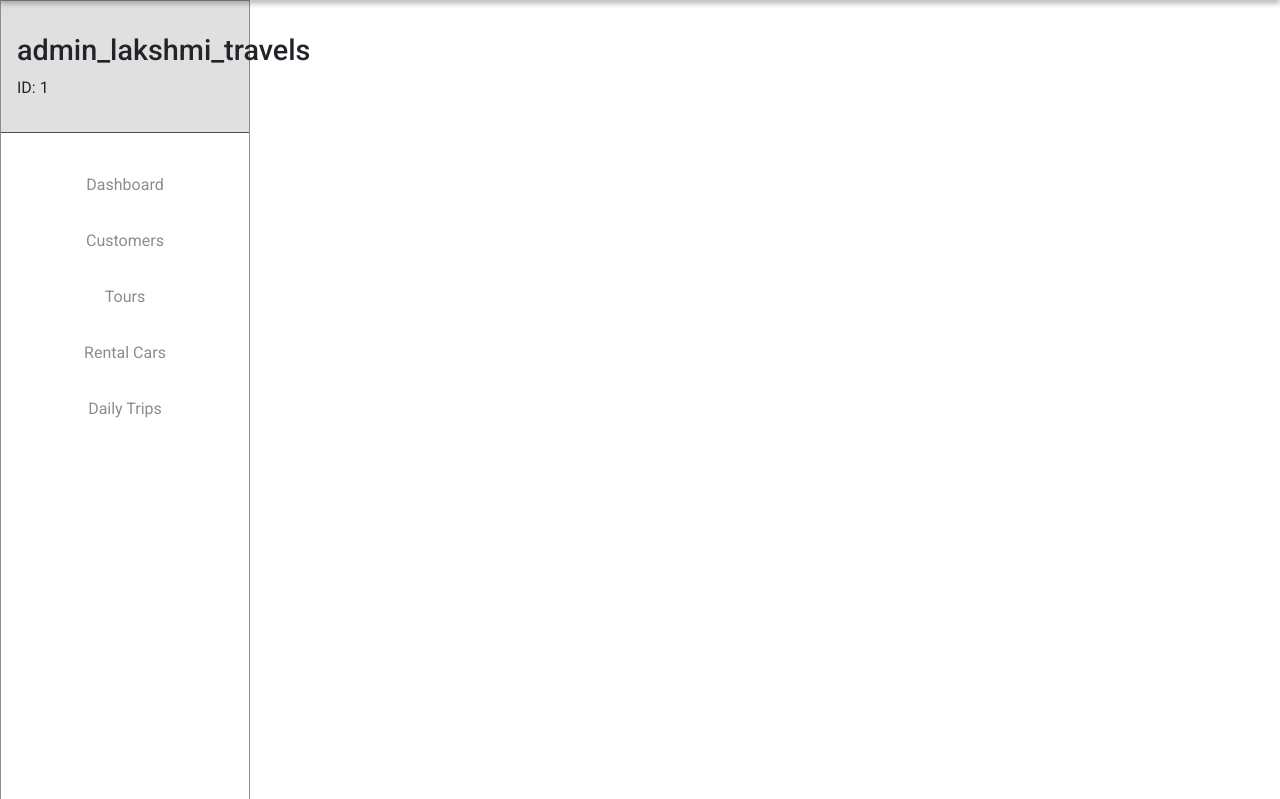
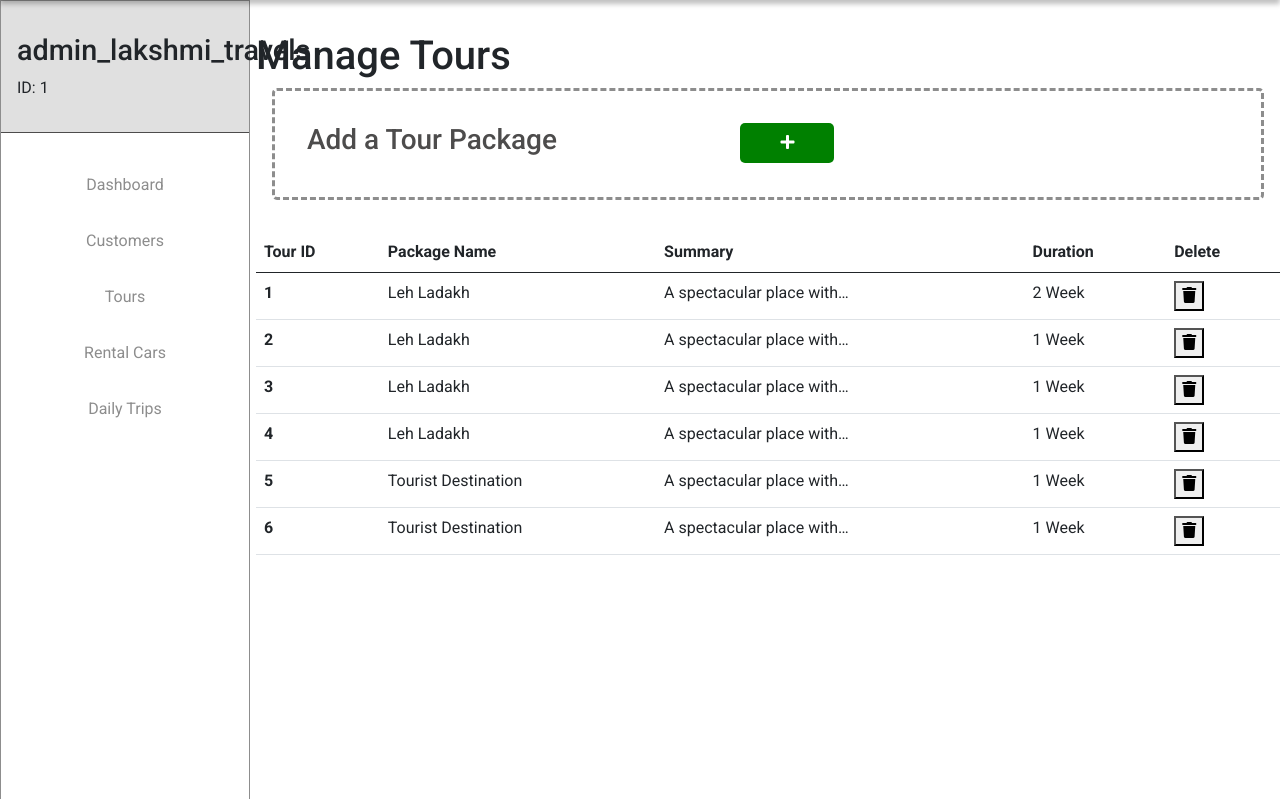
Before and after one commit to darshanbajania/lakshmi_travels, a Django app: page /admin_dashboard/tours/ in a window 1280 px wide. Shown: the part 58-857 px from the top of the page. Run offline with Django 3.2, Linux system fonts and the light colour scheme; a user stored in the database is signed in; data comes from the database, SQL or seed files in the repository; both versions use the stored data as it was after the commit; some libraries are stand-ins or nearby versions.

Commit message:
basic form integration is donw

```diff
--- a/lakshmi_travels/static/css/index.css
+++ b/lakshmi_travels/static/css/index.css
@@ -753,6 +753,7 @@ img {
   width: 100%;
   padding: 1em;
   margin: 0;
+  margin-bottom: 5em;
 }
 
 .tour-packages-section h2 {
@@ -803,24 +804,30 @@ img {
   margin-bottom: 1em;
 }
 
-.tour-packages-section .tour-packages-list .tour-package-card .button-bar a {
+.tour-packages-section .tour-packages-list .tour-package-card .button-bar button {
   text-decoration: none;
   color: #00e6e4;
   background-color: white;
   border: 1px solid #00e6e4;
   padding: 0.5em 1em;
   border-radius: 5px;
-  width: 35%;
+  width: 100%;
+  /* width: 35%; */
+  cursor: pointer;
   text-align: center;
   font-family: "Roboto", sans-serif;
   transition: 100ms ease-in;
+}
+
+.tour-packages-section .tour-packages-list .tour-package-card .button-bar .button-form{
+  width: 35%;
 }
 
 .tour-packages-section
   .tour-packages-list
   .tour-package-card
   .button-bar
-  a:hover {
+  button:hover {
   color: #05fffd;
 }
 
@@ -887,9 +894,11 @@ img {
     padding-right: 1em;
     font-size: 0.9rem;
   }
-
-  .tour-packages-section .tour-packages-list .tour-package-card .button-bar a {
+  .tour-packages-section .tour-packages-list .tour-package-card .button-bar .button-form{
     width: 40%;
+  }
+  .tour-packages-section .tour-packages-list .tour-package-card .button-bar button {
+    /* width: 40%; */
     font-size: 0.9rem;
   }
 }
--- a/lakshmi_travels/templates/lakshmi_travels/admin_dashboard.html
+++ b/lakshmi_travels/templates/lakshmi_travels/admin_dashboard.html
@@ -14,6 +14,9 @@
     <link rel="stylesheet" href="{% static 'css/admin_dashboard_daily_trips.css' %}" type="text/css" media="screen" />
 <link rel="stylesheet" href="https://cdnjs.cloudflare.com/ajax/libs/font-awesome/4.7.0/css/font-awesome.min.css">
     <link rel="stylesheet" href="{% static 'css/customer_dashboard.css' %}" type="text/css" media="screen" />
+    	<link rel="stylesheet" href="https://use.fontawesome.com/releases/v5.6.1/css/all.css"
+		integrity="sha384-gfdkjb5BdAXd+lj+gudLWI+BXq4IuLW5IT+brZEZsLFm++aCMlF1V92rMkPaX4PP" crossorigin="anonymous">
+
     <title>Customer Dashboard</title>
 </head>
 {% endblock heading%} {% block body%}
--- a/lakshmi_travels/templates/lakshmi_travels/admin_dashboard_daily_trip_form.html
+++ b/lakshmi_travels/templates/lakshmi_travels/admin_dashboard_daily_trip_form.html
@@ -11,8 +11,8 @@
             <div class="col-md-4">
                 <label for="exampleFormControlInput1" class="form-label">Trip Route</label>
                 <select name="trip_route" class="form-select" aria-label="Default select example" >
-                    <option selected>Kerela To Pune</option>
-                    <option value="1">Pune to Kerela</option>
+                    <option value="route2" selected>Kerela To Pune</option>
+                    <option value="route1">Pune to Kerela</option>
 
                   </select>
             </div>
@@ -35,5 +35,7 @@
 
 
 </div>
+<script>
 
+</script>
 {% endblock main-content %}
--- a/lakshmi_travels/templates/lakshmi_travels/admin_dashboard_tours.html
+++ b/lakshmi_travels/templates/lakshmi_travels/admin_dashboard_tours.html
@@ -2,4 +2,80 @@
 
 
 {% block main-content %}
+<h1>Manage Tours</h1>
+
+<div class="add-new-item">
+  <h3>Add a Tour Package</h3>
+  <div class="add-button">
+    <form method="POST" action="">
+      {% csrf_token %}
+      <input type="hidden" name="change_type" value="add_new">
+      <button type="submit"><i class="fa fa-plus"></i></button>
+    </form>
+  </div>
+
+</div>
+
+<section>
+  <table class="table table-stoured table-hover">
+    <thead>
+      <tr>
+        <th scope="col">Tour ID</th>
+        <th scope="col">Package Name</th>
+        <th scope="col">Summary</th>
+        <th scope="col">Duration</th>
+        <!-- <th scope="col">Edit</th> -->
+        <th scope="col">Delete</th>
+      </tr>
+    </thead>
+    <tbody>
+      {% for tour in all_tours %}
+      <tr>
+        <th scope="row">{{tour.tour_id}}</th>
+        <td>{{tour.package_name}}</td>
+        <td>{{tour.summary|truncatechars:25}}</td>
+        <td>{{tour.duration}}</td>
+        <!-- <td>
+          <form id='event_edit_form{{tour.tour_id}}' method="POST" action="">
+            {% csrf_token %}
+            <input type="hidden" name="change_type" value="edit_tour">
+            <input type="hidden" id="edit_tour{{tour.tour_id}}" name="edit_tour" value="{{tour.tour_id}}">
+
+            <button onclick="editAlert('{{tour.tour_id}}','tour id: {{tour.tour_id}} {{tour.route}}')"
+              class="edit_button" type="button"><i class="fas fa-edit "></i></button>
+          </form>
+        </td> -->
+        <td>
+          <form id='event_delete_form{{tour.tour_id}}' method="POST" action="">
+            {% csrf_token %}
+            <input type="hidden" name="change_type" value="delete_tour">
+            <input type="hidden" id="delete_tour{{tour.tour_id}}" name="delete_tour_id" value="{{tour.tour_id}}">
+            <button onclick="deleteAlert('{{tour.tour_id}}','tour id: {{tour.tour_id}} {{tour.package_name}}')"
+              class="delete_button" type="button"><i class="fas fa-trash "></i></button>
+
+          </form>
+        </td>
+
+      </tr>
+      {% endfor %}
+
+    </tbody>
+  </table>
+</section>
+
+<script>
+  var editAlert = (eventId, eventName) => {
+    if (window.confirm("Are you sure you want to \n Edit " + eventName)) {
+      // console.log('helloo')
+      document.getElementById('event_edit_form' + eventId).submit();
+    }
+  }
+
+  var deleteAlert = (eventId, eventName) => {
+    if (window.confirm("Are you sure you want to \n Delete " + eventName)) {
+      // console.log('helloo')
+      document.getElementById('event_delete_form' + eventId).submit();
+    }
+  }
+</script>
 {% endblock main-content %}
--- a/lakshmi_travels/templates/lakshmi_travels/index.html
+++ b/lakshmi_travels/templates/lakshmi_travels/index.html
@@ -223,8 +223,23 @@
           <p class="time">{{package.duration}}</p>
 
           <div class="button-bar">
-            <a href="" class="details">Details</a>
-            <a href="" class="enquire_now">Enquire Now</a>
+            <div class="button-form" >
+              <form method="POST" action="">
+                {% csrf_token %}
+                <input type="hidden" name="tour_request_type" value="details">
+                <input type="hidden" name="tour_id" value="{{package.tour_id}}">
+                <button type="submit" class="details">Details</button>
+              </form>
+            </div>
+            <div class="button-form" >
+              <form method="POST" action="">
+                {% csrf_token %}
+                <input type="hidden" name="tour_request_type" value="enquiry">
+                <input type="hidden" name="tour_id" value="{{package.tour_id}}">
+                <button type="submit" class="enquire_now">Enquire Now</button>
+              </form>
+            </div>
+
           </div>
         </div>
       {% endfor %}
--- a/lakshmi_travels/urls.py
+++ b/lakshmi_travels/urls.py
@@ -15,16 +15,20 @@ urlpatterns = [
     path('tour_packages/', views.TourPackagesView, name='tour_packages'),
     path('daily_trip/', views.DailyTripView, name='daily_trip'),
     path('enquiry/', views.EnquiryPageview, name='enquiry_page'),
+
+
     path('login/', views.LoginView, name='login_page'),
     path('logout/', LogoutView.as_view(next_page='lakshmi_travels:home_view'),name="logout_url"),
     path('register/', views.RegisterView, name='register_page'),
     path('change-password/', auth_views.PasswordChangeView.as_view(template_name='registration/password_change.html'),  name="password_change"),
     path('password-change-done/', auth_views.PasswordChangeDoneView.as_view(template_name='registration/password_change_done.html'), name="password_change_done"),
 
+
     path('customer_dashboard/', views.CustomerDashboardView, name='customer_dashboard_page'),
     path('admin_dashboard/', views.AdminDashBoardView, name='admin_dashboard'),
     path('admin_dashboard/customers/', views.AdminDashBoardCustomersView, name='admin_dashboard_customers'),
     path('admin_dashboard/tours/', views.AdminDashBoardToursView, name='admin_dashboard_tours'),
+    path('admin_dashboard/tours/modify', views.AdminDashBoardToursFormView, name='admin_dashboard_tours_form'),
     path('admin_dashboard/rental_cars/', views.AdminDashBoardRentalCarsView, name='admin_dashboard_rental_cars'),
     path('admin_dashboard/daily_trips/', views.AdminDashBoardDailyTripsView, name='admin_dashboard_daily_trips'),
     path('admin_dashboard/daily_trips/modify', views.AdminDashBoardDailyTripsFormView, name='admin_dashboard_daily_trip_form'),
--- a/lakshmi_travels/views.py
+++ b/lakshmi_travels/views.py
@@ -1,3 +1,4 @@
+from django.db import router
 from django.http import request
 from django.shortcuts import render, redirect
 from .models import TourPackageDetails, TripDetails, RentalCars, Customers
@@ -12,10 +13,12 @@ from django.urls import reverse
 from urllib.parse import urlencode
 from django.contrib import messages
 from django.contrib.auth import update_session_auth_hash
-import datetime
+from datetime import datetime
 from django.core.mail import send_mail
 from django.utils.timezone import utc
+from django.utils import timezone
 from django.http import JsonResponse
+import pytz
 import json
 
 
@@ -23,7 +26,7 @@ import json
 
 
 def Home(request):
-    all_rental_cars = RentalCars.objects.all().filter(availabilty_status = True)
+    all_rental_cars = RentalCars.objects.all().filter(availabilty_status=True)
     all_daily_trips = TripDetails.objects.all()
     all_tour_packages = TourPackageDetails.objects.all()
     all_tour_packages = all_tour_packages[:3]
@@ -39,24 +42,35 @@ def Home(request):
         if booking_request_rental_car_id != None:
             booking_type = 'rental_car'
             base_url = reverse('lakshmi_travels:enquiry_page')
-            query_string = urlencode({'rental_car_id': booking_request_rental_car_id, 'booking_type': booking_type})
+            query_string = urlencode(
+                {'rental_car_id': booking_request_rental_car_id, 'booking_type': booking_type})
             url = '{}?{}'.format(base_url, query_string)
             return redirect(url)
 
         elif trip_booking_request_id != None:
             booking_type = 'daily_trip'
             base_url = reverse('lakshmi_travels:enquiry_page')
-            query_string = urlencode({'daily_trip_id': trip_booking_request_id, 'booking_type': booking_type})
+            query_string = urlencode(
+                {'daily_trip_id': trip_booking_request_id, 'booking_type': booking_type})
             url = '{}?{}'.format(base_url, query_string)
             return redirect(url)
         elif daily_trip_route != None:
             print(daily_trip_route)
             base_url = reverse('lakshmi_travels:daily_trip')
-            query_string = urlencode({'daily_trip_route': daily_trip_route, 'daily_trip_date': daily_trip_date})
+            query_string = urlencode(
+                {'daily_trip_route': daily_trip_route, 'daily_trip_date': daily_trip_date})
             url = '{}?{}'.format(base_url, query_string)
             return redirect(url)
+
+        if request.POST.get('tour_request_type') == 'details':
+            tour_package_id = request.POST.get('tour_id')
+            base_url = reverse('lakshmi_travels:login_page')
+            query_string = urlencode(
+                {'daily_trip_route': daily_trip_route, 'daily_trip_date': daily_trip_date})
+            url = '{}?{}'.format(base_url, query_string)
+            return redirect(url)
+
         # print(url)
-
 
     context = {
         'all_rental_cars': all_rental_cars,
@@ -67,6 +81,7 @@ def Home(request):
 
     return render(request, 'lakshmi_travels/index.html', context)
 
+
 def TourPackagesView(request):
     all_tour_packages = TourPackageDetails.objects.all()
     context = {
@@ -74,10 +89,12 @@ def TourPackagesView(request):
     }
     return render(request, 'lakshmi_travels/tour_packages.html', context)
 
+
 def DailyTripView(request):
     daily_trip_route = request.GET.get('daily_trip_route')
     daily_trip_date = request.GET.get('daily_trip_date')
-    selected_day_trip = TripDetails.objects.all().filter(route = daily_trip_route, trip_timings__date = daily_trip_date)
+    selected_day_trip = TripDetails.objects.all().filter(
+        route=daily_trip_route, trip_timings__date=daily_trip_date)
 
     if request.method == "POST":
         trip_booking_request_id = request.POST.get('trip_id')
@@ -86,13 +103,15 @@ def DailyTripView(request):
         if trip_booking_request_id != None:
             booking_type = 'daily_trip'
             base_url = reverse('lakshmi_travels:enquiry_page')
-            query_string = urlencode({'daily_trip_id': trip_booking_request_id, 'booking_type': booking_type})
+            query_string = urlencode(
+                {'daily_trip_id': trip_booking_request_id, 'booking_type': booking_type})
             url = '{}?{}'.format(base_url, query_string)
             return redirect(url)
         elif daily_trip_route != None:
             print(daily_trip_route)
             base_url = reverse('lakshmi_travels:daily_trip')
-            query_string = urlencode({'daily_trip_route': daily_trip_route, 'daily_trip_date': daily_trip_date})
+            query_string = urlencode(
+                {'daily_trip_route': daily_trip_route, 'daily_trip_date': daily_trip_date})
             url = '{}?{}'.format(base_url, query_string)
             return redirect(url)
     context = {
@@ -103,6 +122,7 @@ def DailyTripView(request):
 
     return render(request, 'lakshmi_travels/daily_trip.html', context)
 
+
 def EnquiryPageview(request):
     booking_type = request.GET.get('booking_type')
     daily_trip_id = request.GET.get('daily_trip_id')
@@ -111,21 +131,21 @@ def EnquiryPageview(request):
     selected_trip = None
     # if request.method == "POST":
 
-        # name = request.POST.get('name')
-        # sender = request.POST.get('email_id')
-        # mobile = request.POST.get('phone')
-        # query = request.POST.get('message')
-        # recipients = ['darshanbajania1999@gmail.com']
-        # subject = "Website Inquiry"
-        # message = "hello testing"
-        # message = "Name: "+name + "\nEmail Id: "+ sender + "\nMobile No: "+ str(mobile) +"\nMessage: " + query
-        # send_mail(subject, message, 'darshanbajania1999@gmail.com', recipients)
+    # name = request.POST.get('name')
+    # sender = request.POST.get('email_id')
+    # mobile = request.POST.get('phone')
+    # query = request.POST.get('message')
+    # recipients = ['darshanbajania1999@gmail.com']
+    # subject = "Website Inquiry"
+    # message = "hello testing"
+    # message = "Name: "+name + "\nEmail Id: "+ sender + "\nMobile No: "+ str(mobile) +"\nMessage: " + query
+    # send_mail(subject, message, 'darshanbajania1999@gmail.com', recipients)
     if booking_type == 'rental_car':
-        selected_car = RentalCars.objects.all().filter(car_id = car_request_id).first()
-        if selected_car!= None:
+        selected_car = RentalCars.objects.all().filter(car_id=car_request_id).first()
+        if selected_car != None:
             booking_type = 'rental_car'
     elif booking_type == 'daily_trip':
-        selected_trip = TripDetails.objects.all().filter(trip_id = daily_trip_id).first()
+        selected_trip = TripDetails.objects.all().filter(trip_id=daily_trip_id).first()
 
     # print(booking_type, car_request_id, daily_trip_id)
     context = {
@@ -134,6 +154,7 @@ def EnquiryPageview(request):
         'selected_trip': selected_trip,
     }
     return render(request, 'lakshmi_travels/enquiry_page.html', context)
+
 
 def LoginView(request):
     if request.session.has_key('is_logged_in'):
@@ -144,7 +165,8 @@ def LoginView(request):
             login_password = request.POST.get('password')
             # print(login_username, login_password)
 
-            user = authenticate(username=login_username, password=login_password)
+            user = authenticate(username=login_username,
+                                password=login_password)
             print(user)
 
             if user is not None:
@@ -153,6 +175,7 @@ def LoginView(request):
                 return redirect('/')
 
     return render(request, 'registration/login.html')
+
 
 def RegisterView(request):
     form = CreateUserForm()
@@ -166,13 +189,16 @@ def RegisterView(request):
     }
     return render(request, 'registration/register.html', context)
 
+
 @login_required
 def CustomerDashboardView(request):
     return render(request, 'lakshmi_travels/customer_dashboard.html')
 
+
 @login_required
 def AdminDashBoardView(request):
     return render(request, 'lakshmi_travels/admin_dashboard.html')
+
 
 @login_required
 def AdminDashBoardCustomersView(request):
@@ -183,9 +209,63 @@ def AdminDashBoardCustomersView(request):
     print(all_users)
     return render(request, 'lakshmi_travels/admin_dashboard_customers.html', context)
 
+
 @login_required
 def AdminDashBoardToursView(request):
-    return render(request, 'lakshmi_travels/admin_dashboard_tours.html')
+    all_tours = TourPackageDetails.objects.all()
+    if request.method == "POST":
+        change_type = request.POST.get('change_type')
+
+        if change_type == 'add_new':
+            return redirect('lakshmi_travels:admin_dashboard_tours_form')
+        if change_type == 'delete_tour':
+            tour_id = request.POST.get('delete_tour_id')
+            print(tour_id)
+            if tour_id is not None:
+                sel_tour = TourPackageDetails.objects.all().filter(tour_id=tour_id).first()
+                sel_tour.delete()
+
+    context = {
+        'all_tours': all_tours,
+    }
+
+    return render(request, 'lakshmi_travels/admin_dashboard_tours.html', context)
+
+
+@login_required
+def AdminDashBoardToursFormView(request):
+    all_tours = TourPackageDetails.objects.all()
+    # IST = pytz.timezone('Asia/Kolkata')
+    # print(datetime.now(IST))
+    if request.method == 'POST':
+        tour_name = request.POST.get('tour_name')
+        tour_summary = request.POST.get('tour_summary')
+        tour_duration = request.POST.get('tour_duration')
+        tour_image = request.FILES['tour_image']
+        tour_details = request.POST.get('tour_details')
+
+        print(tour_name, tour_summary, tour_duration, tour_image, tour_details)
+        if tour_name is not None and tour_summary is not None and tour_duration is not None and tour_image is not None and tour_details is not None:
+            latest_id = TourPackageDetails.objects.all().order_by(
+                'tour_id').reverse().first().id
+            print(latest_id)
+            new_tour = TourPackageDetails(tour_id=latest_id + 1,
+                                    package_name=tour_name,
+                                    summary=tour_summary,
+                                    duration=tour_duration,
+                                    details=tour_details,
+                                    tour_package_image=tour_image,
+                                    availability_status=True)
+            new_tour.save()
+
+    td_form = TripDetailsForm()
+    context = {
+        'td_form': td_form,
+        'all_tours': all_tours,
+    }
+
+    return render(request, 'lakshmi_travels/admin_dashboard_tours_form.html', context)
+
 
 @login_required
 def AdminDashBoardRentalCarsView(request):
@@ -212,13 +292,24 @@ def AdminDashBoardRentalCarsView(request):
         'all_rental_cars': all_rental_cars,
     }
     return render(request, 'lakshmi_travels/admin_dashboard_rental_cars.html', context)
+
+
 @login_required
 def AdminDashBoardDailyTripsView(request):
     all_daily_trips = TripDetails.objects.all()
     if request.method == "POST":
         change_type = request.POST.get('change_type')
+        trip_id = request.POST.get('trip_price')
+
         if change_type == 'add_new':
             return redirect('lakshmi_travels:admin_dashboard_daily_trip_form')
+        if change_type == 'delete_trip':
+            trip_id = request.POST.get('delete_trip_id')
+            print(trip_id)
+            if trip_id is not None:
+                sel_trip = TripDetails.objects.all().filter(trip_id=trip_id).first()
+                sel_trip.delete()
+
     context = {
         'all_daily_trips': all_daily_trips,
     }
@@ -229,10 +320,24 @@ def AdminDashBoardDailyTripsView(request):
 @login_required
 def AdminDashBoardDailyTripsFormView(request):
     all_daily_trips = TripDetails.objects.all()
+    IST = pytz.timezone('Asia/Kolkata')
+    # print(datetime.now(IST))
     if request.method == 'POST':
-        trip_route = request.POST.get('car_route')
-        trip_date = request.POST.get('car_date')
-        trip_price = request.POST.get('car_price')
+        trip_route = request.POST.get('trip_route')
+        trip_date = request.POST.get('trip_date')
+        trip_price = request.POST.get('trip_price')
+        # print(trip_date)
+        trip_date = datetime.strptime(trip_date, "%Y-%m-%dT%H:%M")
+        # print(trip_date)
+        trip_date = timezone.make_aware(trip_date, timezone=IST)
+        # print(trip_route, trip_price, trip_date)
+
+        if trip_route is not None and trip_date is not None and trip_price is not None:
+            latest_id = TripDetails.objects.all().order_by('trip_id').reverse().first().id
+            # print(latest_id)
+            new_trip = TripDetails(trip_id=latest_id + 1,
+                                   route=trip_route, trip_timings=trip_date)
+            new_trip.save()
 
     td_form = TripDetailsForm()
     context = {
```
Also changed, not shown: lakshmi_travels/templates/lakshmi_travels/admin_dashboard_daily_trips.html (+28 -10 lines), lakshmi_travels/templates/lakshmi_travels/admin_dashboard_tours_form.html (added, +52 -0 lines), db.sqlite3, lakshmi_travels/static/css/admin_dashboard_tours_form.css (added), 1 other file.
